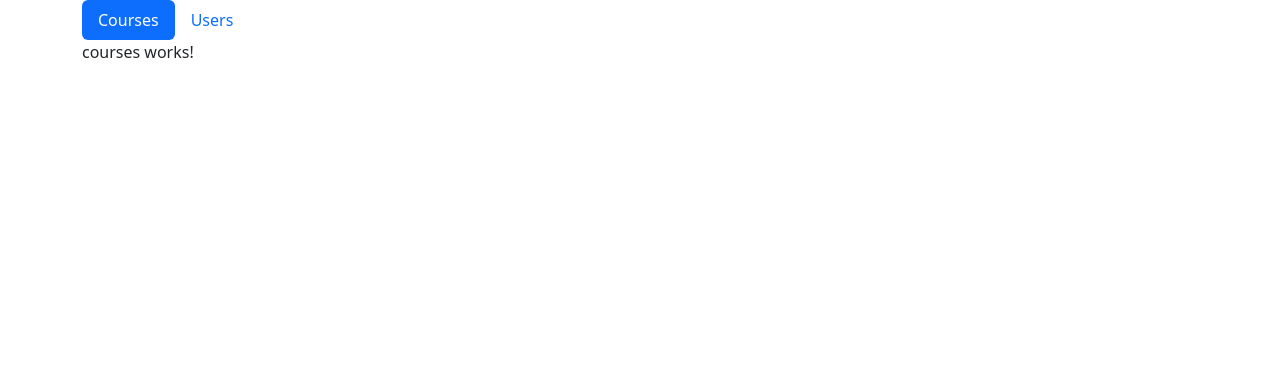
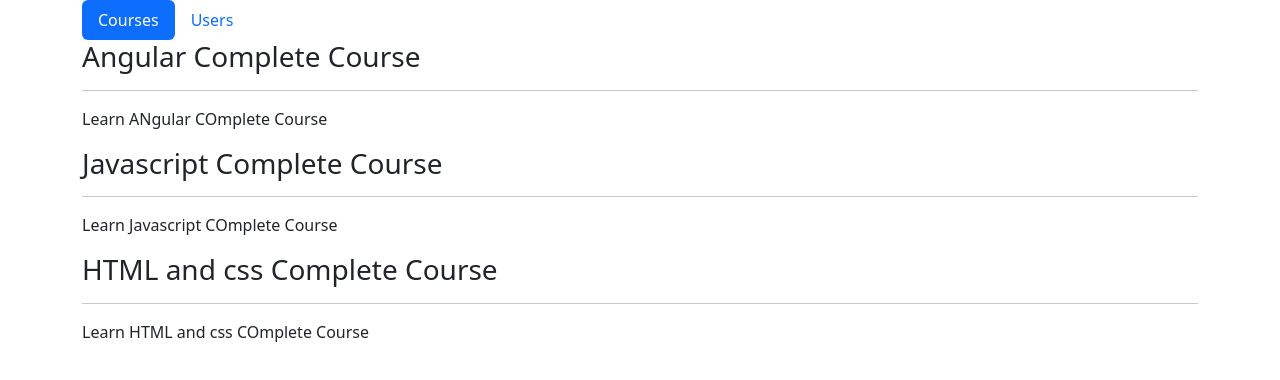
Before and after one commit to leelanarasimha/angular-animations, an Angular app: page / in a window 1280 px wide. Shown: the top 380 px of the page. Built offline with nearby package versions, Linux system fonts and the light colour scheme.

Commit message:
Courses data initialization

```diff
--- a/src/app/app.component.ts
+++ b/src/app/app.component.ts
@@ -1,16 +1,8 @@
 import { Component } from '@angular/core';
-import { Course } from './models/Course.model';
 
 @Component({
   selector: 'app-root',
   templateUrl: './app.component.html',
   styleUrls: ['./app.component.css'],
 })
-export class AppComponent {
-  courses: Course[] = [
-    { title: 'Angular Complete Course', isActive: false },
-    { title: 'Angular Unit Testing', isActive: false },
-    { title: 'Angular RxJs', isActive: false },
-  ];
-  title = 'angular-animations';
-}
+export class AppComponent {}
--- a/src/app/app.module.ts
+++ b/src/app/app.module.ts
@@ -5,9 +5,10 @@ import { AppComponent } from './app.component';
 import { CoursesComponent } from './courses/courses.component';
 import { UsersComponent } from './users/users.component';
 import { AppRoutingModule } from './app-routing.module';
+import { CourseComponent } from './course/course.component';
 
 @NgModule({
-  declarations: [AppComponent, CoursesComponent, UsersComponent],
+  declarations: [AppComponent, CoursesComponent, UsersComponent, CourseComponent],
   imports: [BrowserModule, AppRoutingModule],
   providers: [],
   bootstrap: [AppComponent],
--- /dev/null
+++ b/src/app/course/course.component.html
@@ -0,0 +1,4 @@
+<h3>{{ course.name }}</h3>
+<hr />
+
+<p>{{ course.description }}</p>
--- /dev/null
+++ b/src/app/courses/course.model.ts
@@ -0,0 +1,5 @@
+export interface Course {
+  name: string;
+  description: string;
+  status: string;
+}
--- a/src/app/courses/courses.component.html
+++ b/src/app/courses/courses.component.html
@@ -1 +1,5 @@
-<p>courses works!</p>
+<div class="row">
+  <div class="col-xs-12">
+    <app-course *ngFor="let course of courses" [course]="course"></app-course>
+  </div>
+</div>
--- a/src/app/courses/courses.component.ts
+++ b/src/app/courses/courses.component.ts
@@ -1,10 +1,19 @@
 import { Component } from '@angular/core';
+import { CoursesService } from './courses.service';
+import { Course } from './course.model';
 
 @Component({
   selector: 'app-courses',
   templateUrl: './courses.component.html',
-  styleUrls: ['./courses.component.css']
+  styleUrls: ['./courses.component.css'],
 })
 export class CoursesComponent {
+  courses: Course[] = [];
+  constructor(private coursesService: CoursesService) {}
 
+  ngOnInit() {
+    this.coursesService.getCourses().subscribe((courses) => {
+      this.courses = courses;
+    });
+  }
 }
--- /dev/null
+++ b/src/app/courses/courses.service.ts
@@ -0,0 +1,35 @@
+import { Injectable } from '@angular/core';
+import { Course } from './course.model';
+import { Observable, Observer } from 'rxjs';
+
+@Injectable({
+  providedIn: 'root',
+})
+export class CoursesService {
+  courses: Course[] = [
+    {
+      name: 'Angular Complete Course',
+      description: 'Learn ANgular COmplete Course',
+      status: 'active',
+    },
+    {
+      name: 'Javascript Complete Course',
+      description: 'Learn Javascript COmplete Course',
+      status: 'active',
+    },
+    {
+      name: 'HTML and css Complete Course',
+      description: 'Learn HTML and css COmplete Course',
+      status: 'active',
+    },
+  ];
+
+  getCourses(): Observable<Course[]> {
+    const courseObservable = new Observable((observer: Observer<Course[]>) => {
+      setTimeout(() => {
+        observer.next(this.courses);
+      }, 2000);
+    });
+    return courseObservable;
+  }
+}
```
Also changed, not shown: src/app/course/course.component.ts (added, +11 -0 lines), src/app/course/course.component.css (added), 1 other file (tests, documents, lock files or other folders).
